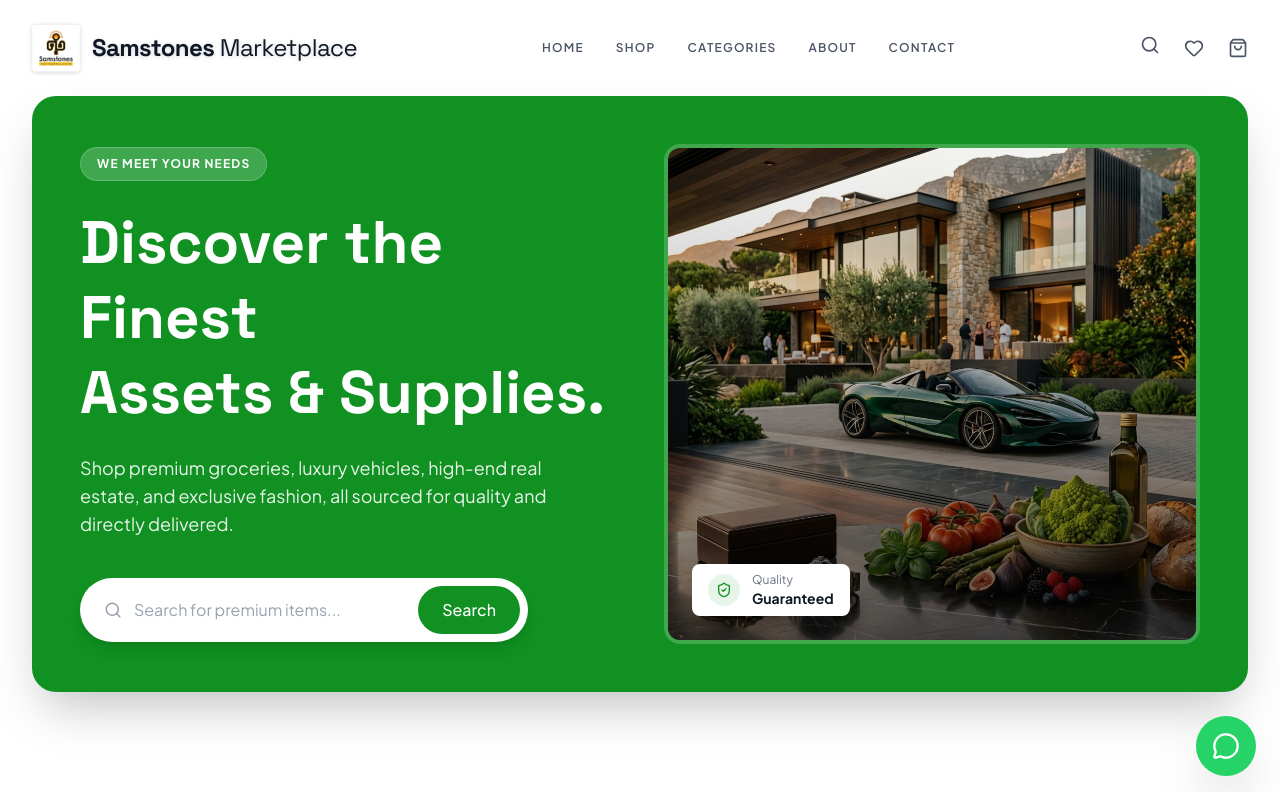
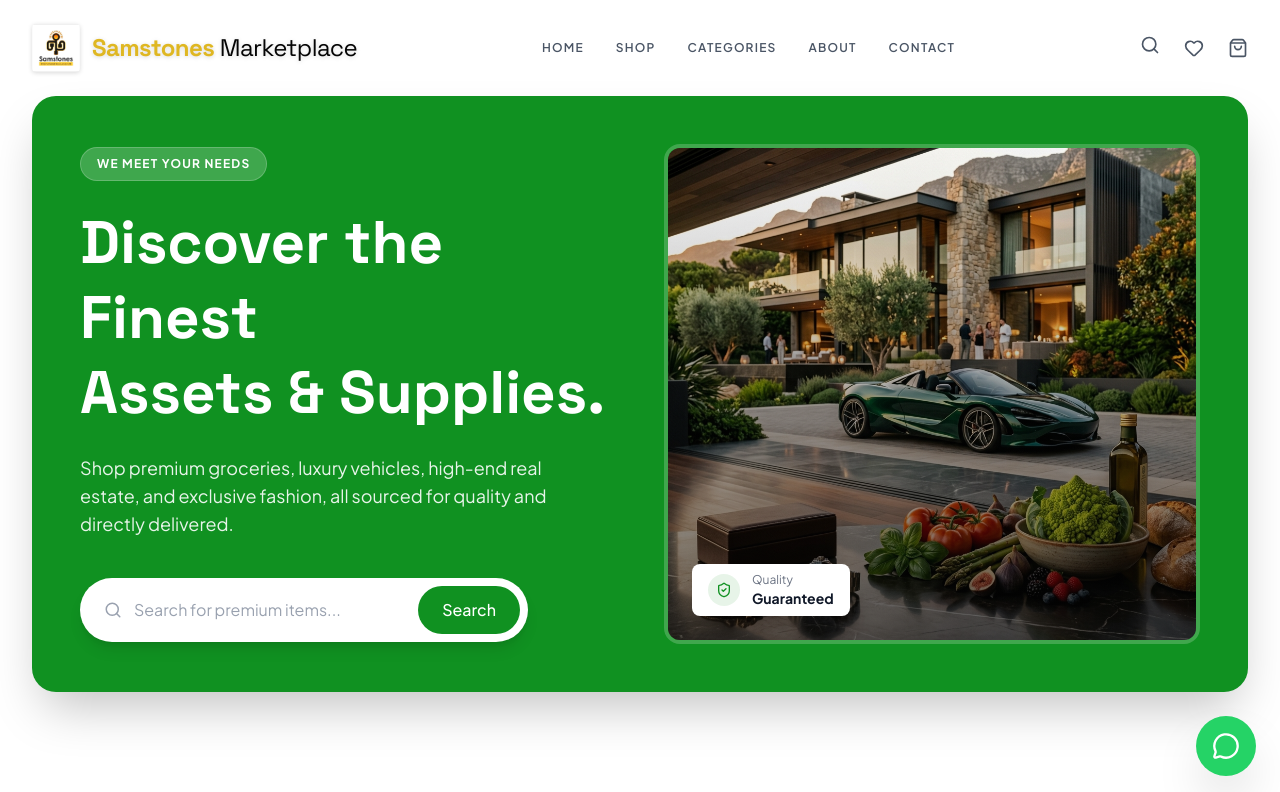
Before and after one commit to Jonadabuncommon1/samstones1, a React (Vite) app: page / in a window 1280 px wide. Shown: the top 792 px of the page. Built offline with nearby package versions, Linux system fonts and the light colour scheme.

Commit message:
Update navbar text colors to match brand

```diff
--- a/src/components/layout/Navbar.tsx
+++ b/src/components/layout/Navbar.tsx
@@ -57,7 +57,7 @@ export const Navbar = () => {
                   className="h-10 md:h-12 w-auto mr-2 md:mr-3 object-contain rounded"
                 />
                 <span>
-                  Samstones <span className="font-light">Marketplace</span>
+                  <span className="text-[#DFB722]">Samstones</span> <span className="font-light text-black">Marketplace</span>
                 </span>
               </h1>
             </div>
```
